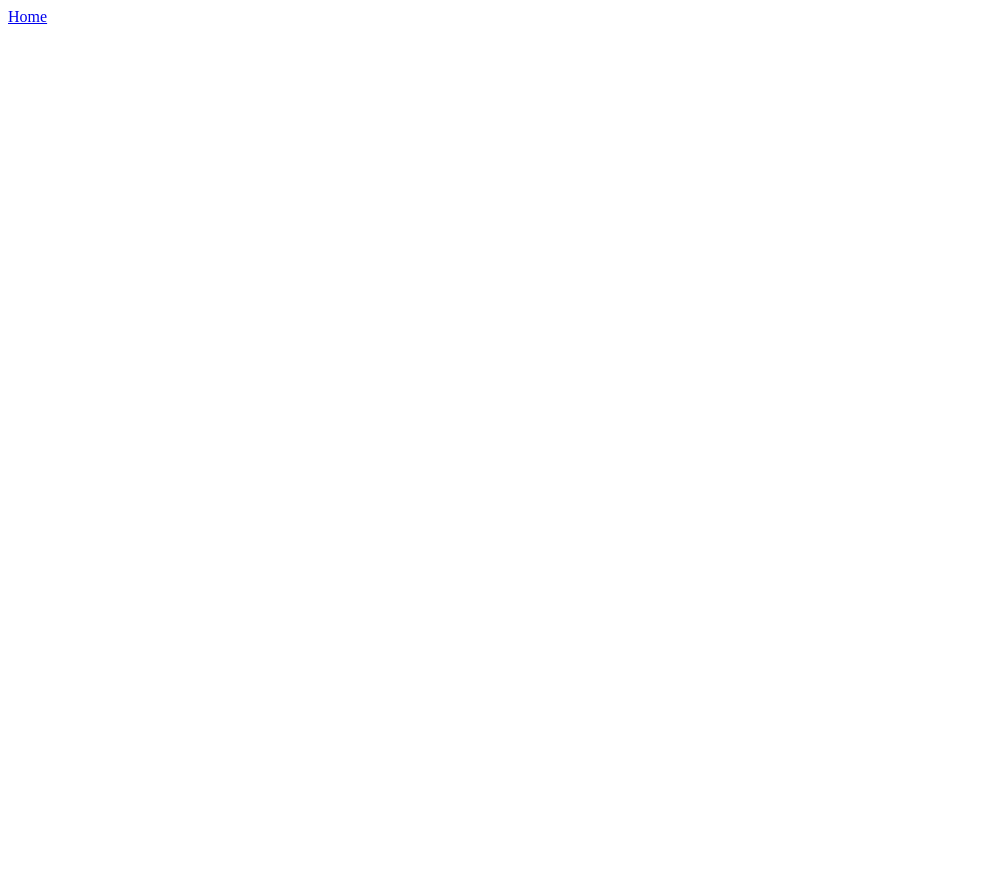
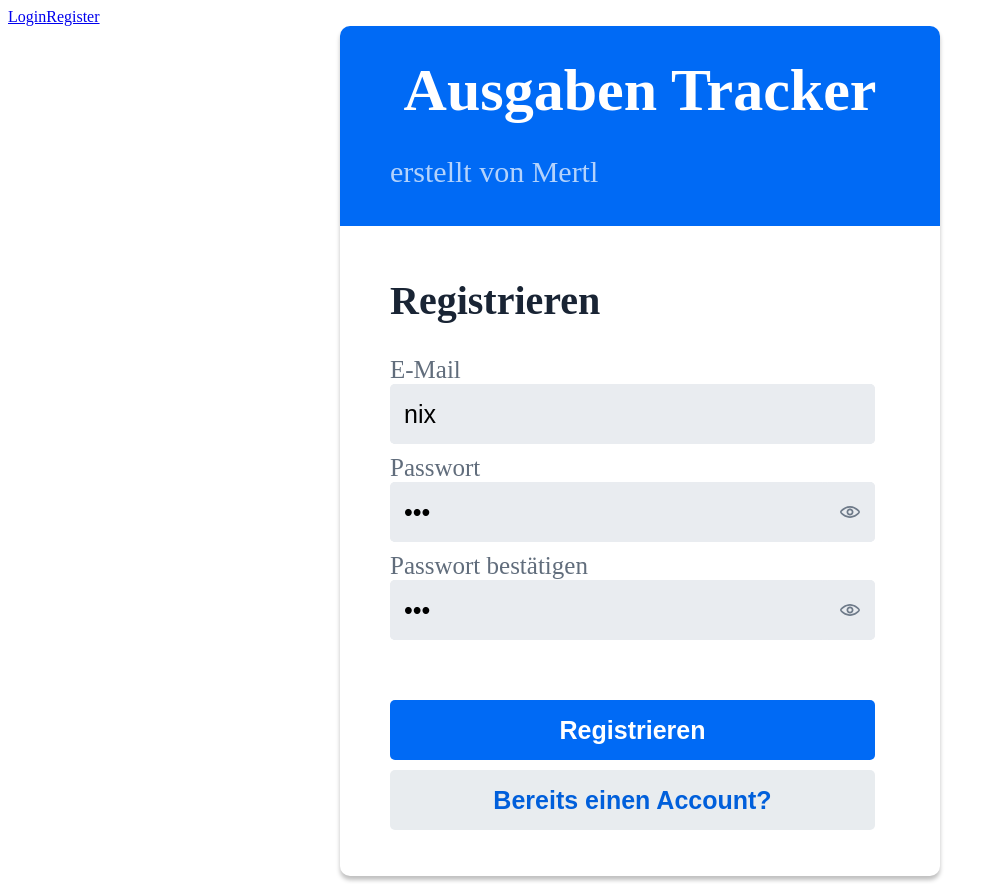
Before and after one commit to Murtl/ausgaben-tracker, a Vue app in the folder frontend/: page /register in a window 1280 px wide. Before the commit this address had no page. Shown: the whole page, without its empty margins (0-997 px from the left). Before the commit the page ends 800 px from the top, so only its background shows below. Built offline with nearby package versions, Linux system fonts and the light colour scheme.

Commit message:
ATF: ATRegister View hinzugefügt

```diff
--- a/frontend/src/App.vue
+++ b/frontend/src/App.vue
@@ -7,7 +7,8 @@ import { RouterLink, RouterView } from 'vue-router'
     <div class="wrapper">
 
       <nav>
-        <RouterLink to="/">Home</RouterLink>
+        <RouterLink to="/">Login</RouterLink>
+        <RouterLink to="/register">Register</RouterLink>
       </nav>
     </div>
   </header>
--- a/frontend/src/components/welcome-form/ATWelcomeForm.vue
+++ b/frontend/src/components/welcome-form/ATWelcomeForm.vue
@@ -8,7 +8,7 @@ export interface Props {
 
 const props = withDefaults(defineProps<Props>(), {})
 
-const computedMainHeight = computed(() => (props.height === '800px' ? '600px' : '800px'))
+const computedMainHeight = computed(() => (props.height === '750px' ? '550px' : '650px'))
 </script>
 
 <template>
--- a/frontend/src/router/index.ts
+++ b/frontend/src/router/index.ts
@@ -1,5 +1,6 @@
 import { createRouter, createWebHistory } from 'vue-router'
 import ATLogin from '../views/ATLogin.vue'
+import ATRegister from '../views/ATRegister.vue'
 
 const router = createRouter({
   history: createWebHistory(import.meta.env.BASE_URL),
@@ -9,6 +10,11 @@ const router = createRouter({
       name: 'login',
       component: ATLogin,
     },
+    {
+      path: '/register',
+      name: 'register',
+      component: ATRegister,
+    },
   ]
 })
 
--- a/frontend/src/views/ATLogin.vue
+++ b/frontend/src/views/ATRegister.vue
@@ -6,24 +6,27 @@ import {ref} from 'vue'
 
 const inputValue = ref('');
 const inputPwValue = ref('');
+const inputPWValue2 = ref('');
 const handlePress = () => {
     console.log('pressed');
     console.log(inputValue.value)
     console.log(inputPwValue.value);
+    console.log(inputPWValue2.value);
 }
 
 </script>
 
 <template>
     <div class="at-login-host">
-        <ATWelcomeForm title="Login" height="800px">
+        <ATWelcomeForm title="Registrieren" height="850px">
             <template #inputs>
                 <ATInput title="E-Mail" value="nix" v-model:value="inputValue"/>
                 <ATInput title="Passwort" value="nix" v-model:value="inputPwValue" password/>
+                <ATInput title="Passwort bestätigen" value="nix" v-model:value="inputPwValue" password/>
             </template>
             <template #buttons>
-                <ATButton title="Login" width="485px" primary @press="handlePress"/>
-                <ATButton title="Neu hier?" width="485px" secondary @press="handlePress"/>
+                <ATButton title="Registrieren" width="485px" primary @press="handlePress"/>
+                <ATButton title="Bereits einen Account?" width="485px" secondary @press="handlePress"/>
             </template>
         </ATWelcomeForm>
     </div>
```
